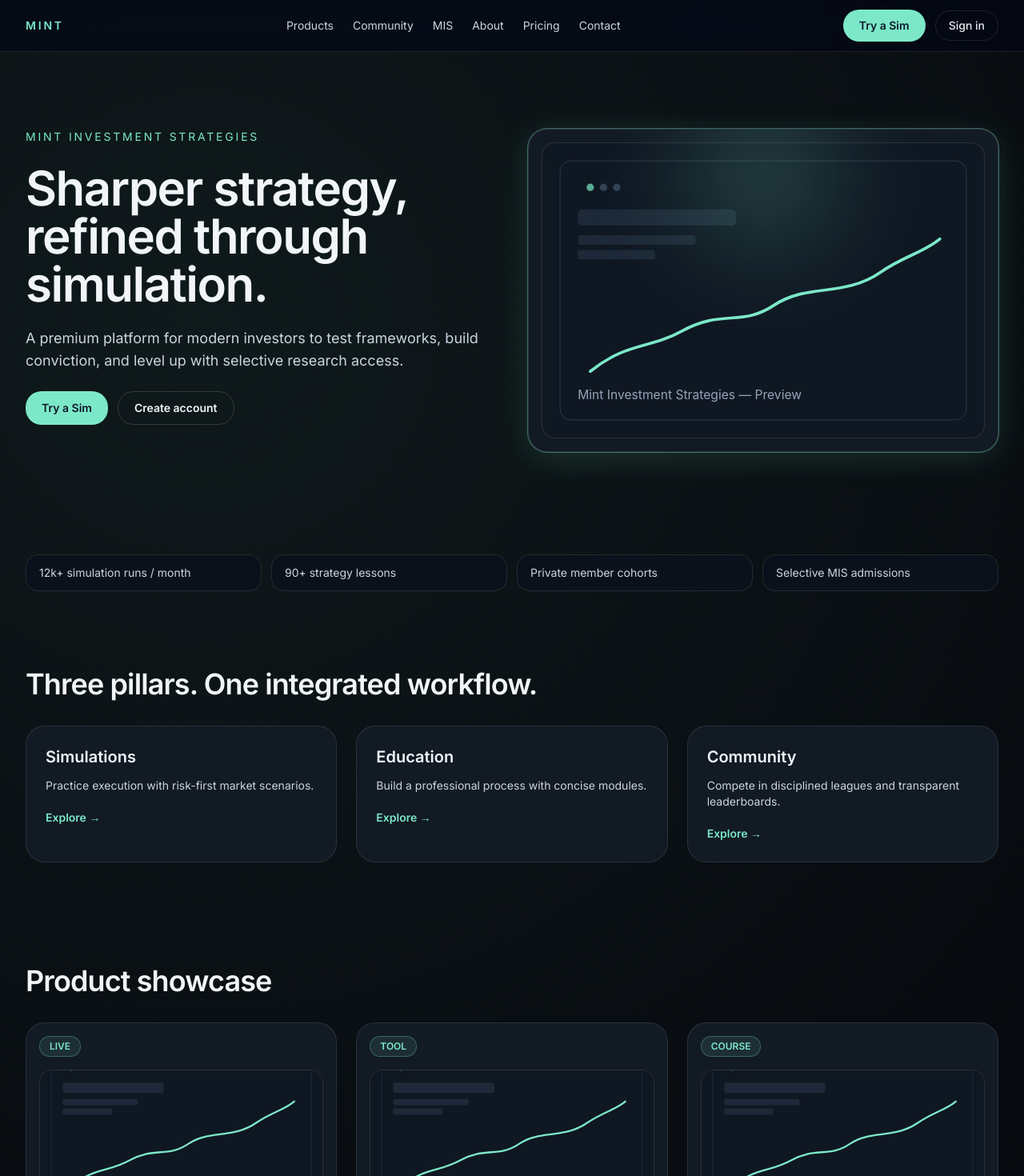
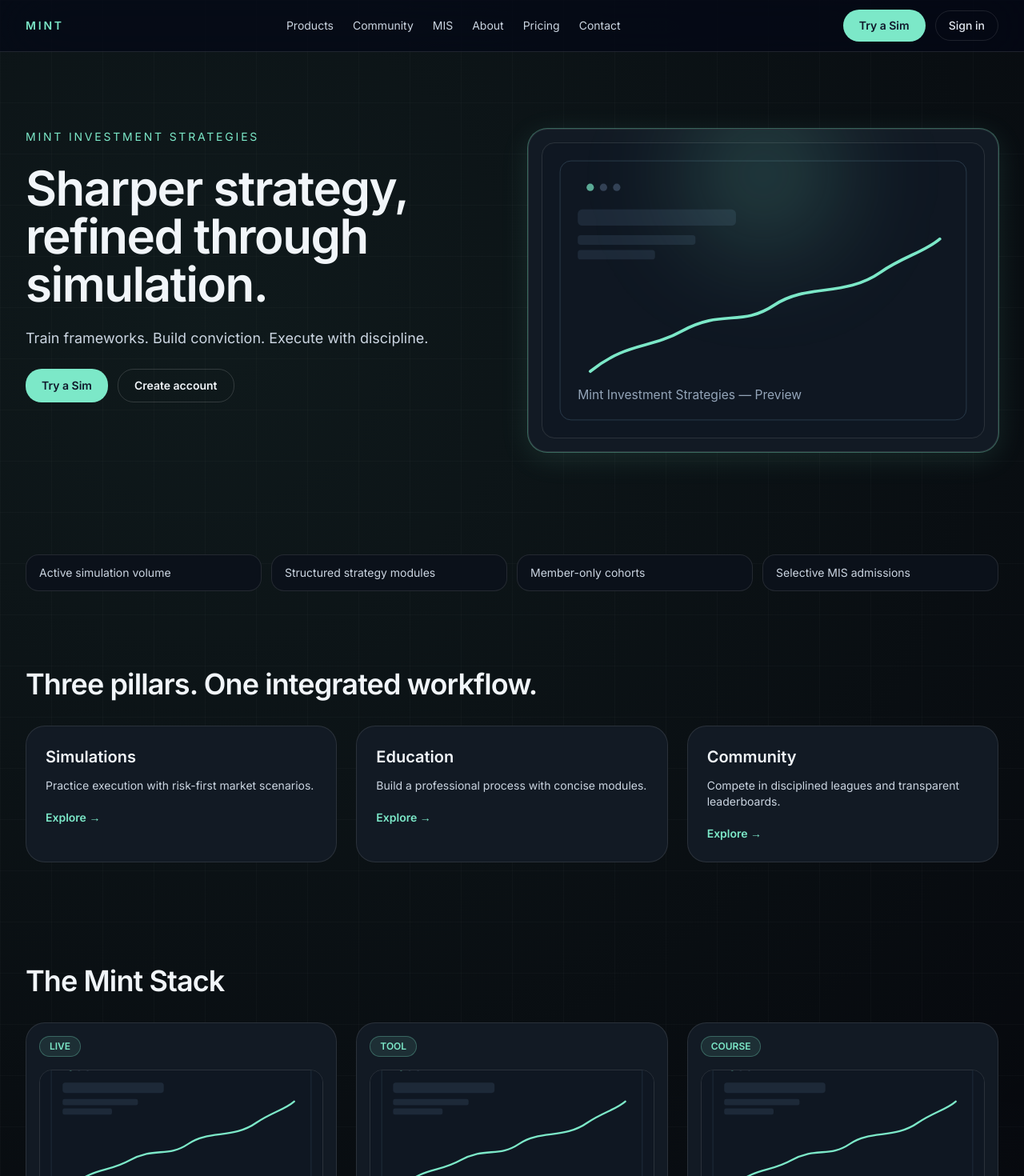
Before and after one commit to 1TomJones/Mint, a React (Vite) app: page / in a window 1280 px wide. Shown: the top 1470 px of the page at 80% size. Built offline with nearby package versions, Linux system fonts and the light colour scheme.

Commit message:
Refine landing branding, copy, and visual polish

```diff
--- a/src/components/Buttons.tsx
+++ b/src/components/Buttons.tsx
@@ -2,7 +2,7 @@ import { Link } from 'react-router-dom';
 import { ReactNode } from 'react';
 
 export function PrimaryButton({ children, href }: { children: ReactNode; href: string }) {
-  const base = 'inline-flex items-center justify-center rounded-xl2 px-5 py-2.5 text-sm font-semibold transition duration-300';
+  const base = 'inline-flex items-center justify-center rounded-xl2 px-5 py-2.5 text-sm font-semibold transition duration-300 focus-visible:outline-none focus-visible:ring-2 focus-visible:ring-mint/70 focus-visible:ring-offset-2 focus-visible:ring-offset-ink';
   if (href.startsWith('http')) {
     return (
       <a href={href} target="_blank" rel="noreferrer" className={`${base} bg-mint text-slate-900 hover:shadow-glow`}>
@@ -19,6 +19,6 @@ export function PrimaryButton({ children, href }: { children: ReactNode; href: s
 }
 
 export function SecondaryButton({ children, href }: { children: ReactNode; href: string }) {
-  const base = 'inline-flex items-center justify-center rounded-xl2 border border-white/15 px-5 py-2.5 text-sm font-semibold transition duration-300 hover:border-mint/50 hover:text-mint';
+  const base = 'inline-flex items-center justify-center rounded-xl2 border border-white/15 px-5 py-2.5 text-sm font-semibold transition duration-300 hover:border-mint/50 hover:text-mint focus-visible:outline-none focus-visible:ring-2 focus-visible:ring-mint/70 focus-visible:ring-offset-2 focus-visible:ring-offset-ink';
   return <Link to={href} className={base}>{children}</Link>;
 }
--- a/src/components/Cards.tsx
+++ b/src/components/Cards.tsx
@@ -4,13 +4,13 @@ import { ProductTile } from '../data/mockData';
 
 export function ProductCard({ tile }: { tile: ProductTile }) {
   return (
-    <motion.div whileHover={{ y: -6 }} transition={{ duration: 0.25 }} className="group rounded-3xl border border-white/10 bg-panel p-4">
+    <motion.div whileHover={{ y: -6 }} transition={{ duration: 0.25 }} className="group rounded-3xl border border-white/10 bg-panel p-4 transition-all duration-300 hover:border-mint/30 hover:shadow-glow">
       <Link to={tile.href} className="block space-y-4">
         <div className="flex items-center justify-between">
           <span className="rounded-full border border-mint/30 bg-mint/10 px-3 py-1 text-xs font-semibold text-mint">{tile.badge}</span>
         </div>
         <div className="overflow-hidden rounded-2xl border border-white/10">
-          <img src={tile.image} alt={tile.title} className="h-40 w-full object-cover transition duration-300 group-hover:scale-105" />
+          <img src={tile.image} alt={tile.title} className="h-40 w-full object-cover transition duration-300 group-hover:scale-[1.03]" />
         </div>
         <div>
           <h3 className="text-lg font-semibold">{tile.title}</h3>
--- a/src/data/mockData.ts
+++ b/src/data/mockData.ts
@@ -9,9 +9,9 @@ export interface ProductTile {
 }
 
 export const socialMetrics = [
-  '12k+ simulation runs / month',
-  '90+ strategy lessons',
-  'Private member cohorts',
+  'Active simulation volume',
+  'Structured strategy modules',
+  'Member-only cohorts',
   'Selective MIS admissions',
 ];
 
--- a/src/index.css
+++ b/src/index.css
@@ -10,8 +10,12 @@
 
 body {
   @apply bg-ink text-slate-100;
-  background-image: radial-gradient(circle at 20% 10%, rgba(124, 232, 200, 0.08), transparent 40%),
+  background-image:
+    linear-gradient(rgba(255, 255, 255, 0.018) 1px, transparent 1px),
+    linear-gradient(90deg, rgba(255, 255, 255, 0.018) 1px, transparent 1px),
+    radial-gradient(circle at 20% 10%, rgba(124, 232, 200, 0.08), transparent 40%),
     radial-gradient(circle at 80% 70%, rgba(135, 168, 255, 0.08), transparent 50%);
+  background-size: 64px 64px, 64px 64px, auto, auto;
 }
 
 @layer components {
--- a/src/layout/Footer.tsx
+++ b/src/layout/Footer.tsx
@@ -5,7 +5,7 @@ export default function Footer() {
     <footer className="border-t border-white/10 py-12">
       <div className="container-wide grid gap-8 md:grid-cols-4">
         <div>
-          <p className="text-sm tracking-[0.2em] text-mint">MINT</p>
+          <p className="text-sm tracking-[0.2em] text-mint">Mint Investment Strategies</p>
           <p className="mt-4 text-sm text-slate-400">Institutional-grade learning, simulation, and selective research access.</p>
         </div>
         <div className="space-y-2 text-sm">
--- a/src/layout/Navbar.tsx
+++ b/src/layout/Navbar.tsx
@@ -28,7 +28,7 @@ export default function Navbar() {
         </div>
         <div className="flex items-center gap-3">
           <PrimaryButton href="https://example.com">Try a Sim</PrimaryButton>
-          <Link to="/login" className="rounded-xl2 border border-white/10 px-4 py-2 text-sm font-medium text-slate-200 transition hover:border-mint/40 hover:text-mint">
+          <Link to="/login" className="rounded-xl2 border border-white/10 px-4 py-2 text-sm font-medium text-slate-200 transition hover:border-mint/40 hover:text-mint focus-visible:outline-none focus-visible:ring-2 focus-visible:ring-mint/70 focus-visible:ring-offset-2 focus-visible:ring-offset-ink">
             Sign in
           </Link>
         </div>
--- a/src/pages/HomePage.tsx
+++ b/src/pages/HomePage.tsx
@@ -16,8 +16,8 @@ export default function HomePage() {
       <RevealSection className="container-wide grid gap-10 py-16 md:grid-cols-2 md:py-24">
         <RevealItem className="space-y-6">
           <p className="text-sm uppercase tracking-[0.2em] text-mint">Mint Investment Strategies</p>
-          <h1 className="text-4xl font-semibold tracking-tight md:text-6xl">Sharper strategy, refined through simulation.</h1>
-          <p className="max-w-xl text-lg text-slate-300">A premium platform for modern investors to test frameworks, build conviction, and level up with selective research access.</p>
+          <h1 className="text-4xl font-semibold leading-[1.05] tracking-tight md:text-6xl">Sharper strategy, refined through simulation.</h1>
+          <p className="max-w-xl text-lg text-slate-300">Train frameworks. Build conviction. Execute with discipline.</p>
           <div className="flex flex-wrap gap-3">
             <PrimaryButton href="https://example.com">Try a Sim</PrimaryButton>
             <SecondaryButton href="/signup">Create account</SecondaryButton>
@@ -53,7 +53,7 @@ export default function HomePage() {
       </RevealSection>
 
       <RevealSection className="container-wide py-16">
-        <RevealItem><h2 className="section-title">Product showcase</h2></RevealItem>
+        <RevealItem><h2 className="section-title">The Mint Stack</h2></RevealItem>
         <div className="mt-8 grid gap-6 md:grid-cols-2 xl:grid-cols-3">
           {productTiles.map((tile) => <RevealItem key={tile.title}><ProductCard tile={tile} /></RevealItem>)}
         </div>
@@ -75,7 +75,7 @@ export default function HomePage() {
       <RevealSection className="container-wide py-16">
         <RevealItem className="rounded-3xl border border-mint/20 bg-black px-8 py-12">
           <p className="text-sm uppercase tracking-[0.2em] text-mint">MIS Vault</p>
-          <h2 className="mt-4 text-3xl font-semibold">A premium research and strategy layer, released selectively.</h2>
+          <h2 className="mt-4 text-3xl font-semibold">MIS — Access by request.</h2>
           <p className="mt-4 max-w-2xl text-slate-300">Minimal by design. High-context research notes, framework updates, and private releases for approved members.</p>
           <SecondaryButton href="/contact">Request access</SecondaryButton>
         </RevealItem>
--- a/tailwind.config.ts
+++ b/tailwind.config.ts
@@ -11,7 +11,7 @@ export default {
         mint: '#7ce8c8',
       },
       boxShadow: {
-        glow: '0 0 0 1px rgba(124,232,200,0.4), 0 8px 40px rgba(124,232,200,0.14)',
+        glow: '0 0 0 1px rgba(124,232,200,0.36), 0 8px 36px rgba(124,232,200,0.12)',
       },
       borderRadius: {
         xl2: '1.25rem',
```
